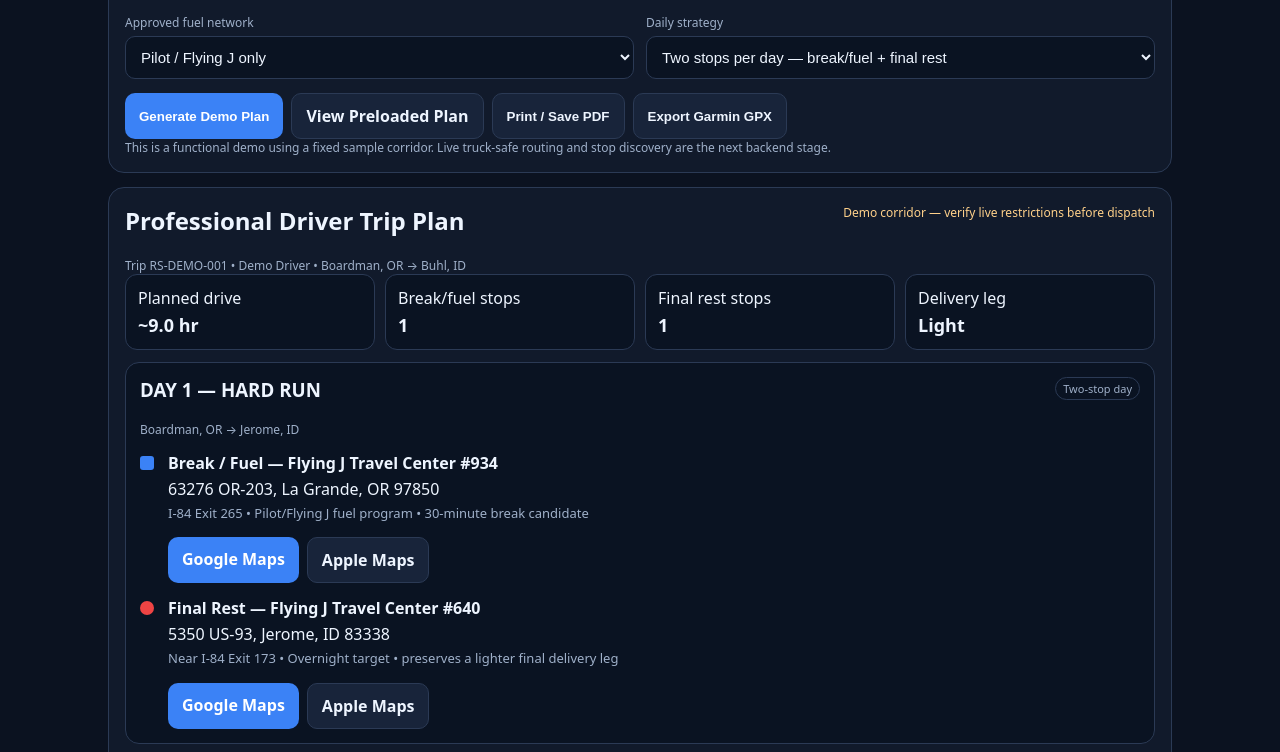
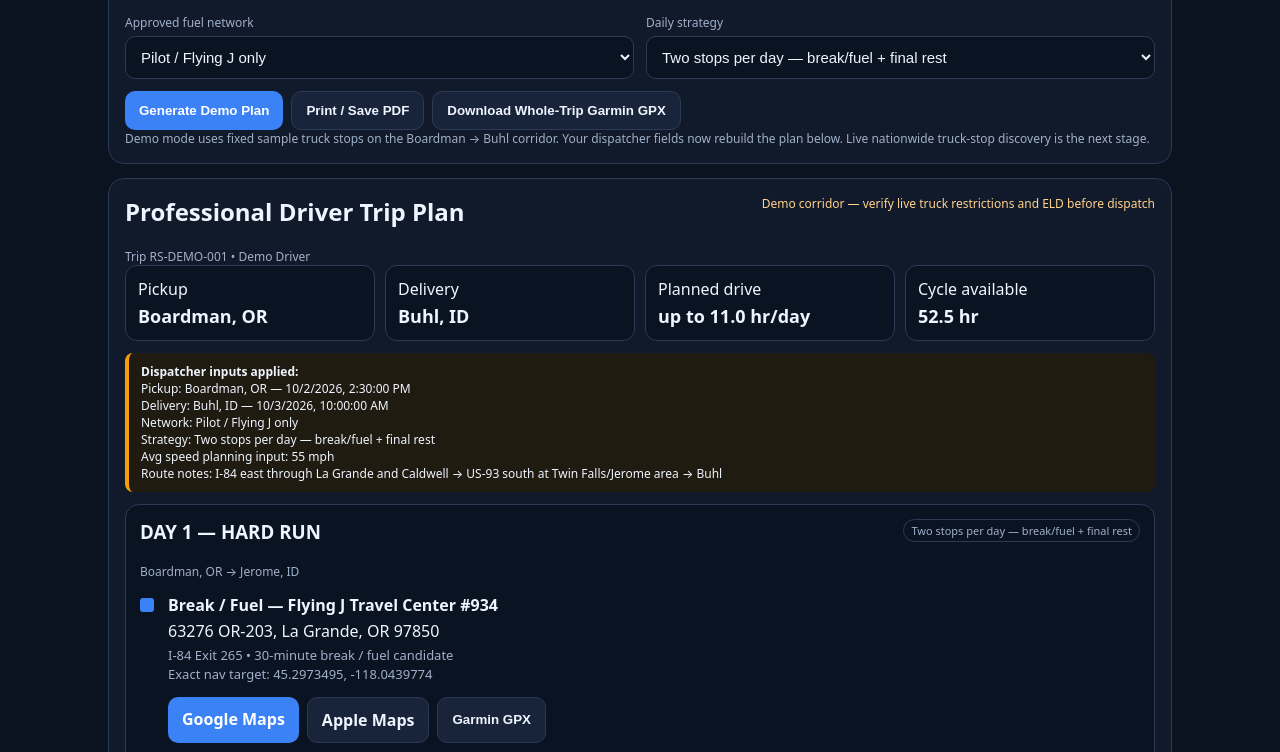
Before and after one commit to Blazer208/stackblitz-starters-yvgxgkkv, a website: page index.html in a window 1280 px wide. Shown: the part 591-1343 px from the top of the page. Drawn offline with Linux system fonts and the light colour scheme.

Commit message:
Fix dispatcher generation and add Google Apple QR plus Garmin GPX links

```diff
--- a/index.html
+++ b/index.html
@@ -11,20 +11,23 @@
 h1,h2,h3{margin-top:0}.sub,.muted{color:var(--muted)}.card{background:var(--panel);border:1px solid var(--line);border-radius:16px;padding:16px;margin:14px 0}
 .grid{display:grid;grid-template-columns:repeat(2,minmax(0,1fr));gap:12px}.grid3{display:grid;grid-template-columns:repeat(3,minmax(0,1fr));gap:12px}
 label{display:block;font-size:12px;color:var(--muted);margin:0 0 5px}input,textarea,select{width:100%;padding:11px;border-radius:10px;border:1px solid var(--line);background:#0a1322;color:var(--text);font-size:15px}textarea{min-height:76px;resize:vertical}
-.actions{display:flex;gap:8px;flex-wrap:wrap;margin-top:14px}.btn{display:inline-block;border:0;border-radius:10px;padding:11px 14px;font-weight:800;text-decoration:none;cursor:pointer}.primary{background:var(--blue);color:#fff}.secondary{background:#18243a;color:var(--text);border:1px solid var(--line)}.good{background:var(--green);color:#06130a}
+.actions{display:flex;gap:8px;flex-wrap:wrap;margin-top:12px}.btn{display:inline-block;border:0;border-radius:10px;padding:11px 14px;font-weight:800;text-decoration:none;cursor:pointer}.primary{background:var(--blue);color:#fff}.secondary{background:#18243a;color:var(--text);border:1px solid var(--line)}.good{background:var(--green);color:#06130a}
 .pills{display:flex;gap:8px;flex-wrap:wrap}.pill{padding:6px 9px;border:1px solid var(--line);border-radius:999px;font-size:12px;color:#b9f6ca}
 .summary{display:grid;grid-template-columns:repeat(4,1fr);gap:10px}.metric{background:#0a1322;border:1px solid var(--line);border-radius:12px;padding:12px}.metric b{display:block;font-size:18px;margin-top:4px}
-.day{border:1px solid var(--line);border-radius:14px;padding:14px;margin:12px 0;background:#0a1322}.dayhead{display:flex;justify-content:space-between;gap:10px;align-items:start;flex-wrap:wrap}.stop{position:relative;margin:14px 0 0;padding:0 0 0 28px}.dot{position:absolute;left:0;top:4px;width:14px;height:14px;border-radius:3px;background:var(--blue)}.rest .dot{background:var(--red);border-radius:50%}.delivery .dot{background:var(--green)}
+.day{border:1px solid var(--line);border-radius:14px;padding:14px;margin:12px 0;background:#0a1322}.dayhead{display:flex;justify-content:space-between;gap:10px;align-items:start;flex-wrap:wrap}
+.stop{position:relative;margin:14px 0 0;padding:0 0 0 28px}.dot{position:absolute;left:0;top:4px;width:14px;height:14px;border-radius:3px;background:var(--blue)}.rest .dot{background:var(--red);border-radius:50%}.delivery .dot{background:var(--green)}
 .badge{display:inline-block;margin-left:6px;padding:3px 7px;border-radius:999px;border:1px solid var(--line);font-size:11px;color:var(--muted)}.addr{margin:4px 0}.meta{font-size:13px;color:var(--muted);line-height:1.5}.warn{color:#ffd18a}.small{font-size:12px}
+.qrrow{display:flex;gap:14px;flex-wrap:wrap;margin-top:12px}.qr{background:#fff;border-radius:10px;padding:8px;width:148px;text-align:center;color:#111}.qr img{width:132px;height:132px;display:block}.qr b{font-size:12px;display:block;margin-top:6px}.navblock{margin-top:10px}
+.notice{border-left:4px solid var(--amber);padding:10px 12px;background:#201b10;border-radius:8px;margin-top:12px}
 @media(max-width:760px){.grid,.grid3,.summary{grid-template-columns:1fr}.wrap{padding:12px}}
-@media print{body{background:white;color:black}.wrap{max-width:none}.no-print,.form-card{display:none!important}.card,.day,.metric{background:white;color:black;border-color:#bbb}.muted,.meta,.sub,label{color:#444}.btn{display:none}}
+@media print{body{background:white;color:black}.wrap{max-width:none}.no-print,.form-card{display:none!important}.card,.day,.metric{background:white;color:black;border-color:#bbb}.muted,.meta,.sub,label{color:#444}.btn,.qrrow{display:none}}
 </style>
 </head>
 <body>
 <div class="wrap">
   <div class="hero">
     <div class="brand"><div class="logo">RS</div><div><h1>Route Stride</h1><div class="sub">Dispatcher trip-planning demo</div></div></div>
-    <div class="pills no-print"><span class="pill">✓ Two-stop day</span><span class="pill">✓ HOS inputs</span><span class="pill">✓ Truck-stop addresses</span><span class="pill">✓ Garmin GPX</span></div>
+    <div class="pills no-print"><span class="pill">✓ Two-stop day</span><span class="pill">✓ HOS inputs</span><span class="pill">✓ Google + Apple QR</span><span class="pill">✓ Garmin GPX</span></div>
   </div>
 
   <div class="card form-card">
@@ -49,60 +52,117 @@ label{display:block;font-size:12px;color:var(--muted);margin:0 0 5px}input,texta
     </div>
     <div class="actions">
       <button class="btn primary" type="button" onclick="buildPlan()">Generate Demo Plan</button>
-      <a class="btn secondary" href="#plan">View Preloaded Plan</a>
       <button class="btn secondary" type="button" onclick="window.print()">Print / Save PDF</button>
-      <button class="btn secondary" type="button" onclick="downloadGPX()">Export Garmin GPX</button>
+      <button class="btn secondary" type="button" onclick="downloadWholeTripGPX()">Download Whole-Trip Garmin GPX</button>
     </div>
-    <div class="small muted">This is a functional demo using a fixed sample corridor. Live truck-safe routing and stop discovery are the next backend stage.</div>
+    <div class="small muted">Demo mode uses fixed sample truck stops on the Boardman → Buhl corridor. Your dispatcher fields now rebuild the plan below. Live nationwide truck-stop discovery is the next stage.</div>
   </div>
 
   <div class="card" id="plan">
-    <div class="dayhead"><div><h2>Professional Driver Trip Plan</h2><div id="planMeta" class="muted small">Trip RS-DEMO-001 • Demo Driver • Boardman, OR → Buhl, ID</div></div><div class="small warn">Demo corridor — verify live restrictions before dispatch</div></div>
-    <div class="summary">
-      <div class="metric">Planned drive<b id="mDrive">~9.0 hr</b></div>
-      <div class="metric">Break/fuel stops<b>1</b></div>
-      <div class="metric">Final rest stops<b>1</b></div>
-      <div class="metric">Delivery leg<b>Light</b></div>
-    </div>
-    <div id="days">
-      <div class="day">
-        <div class="dayhead"><div><h3>DAY 1 — HARD RUN</h3><div class="muted small">Boardman, OR → Jerome, ID</div></div><div class="badge">Two-stop day</div></div>
-        <div class="stop"><div class="dot"></div><b>Break / Fuel — Flying J Travel Center #934</b><div class="addr">63276 OR-203, La Grande, OR 97850</div><div class="meta">I-84 Exit 265 • Pilot/Flying J fuel program • 30-minute break candidate</div><div class="actions no-print"><a class="btn primary" target="_blank" href="https://www.google.com/maps/dir/?api=1&destination=45.2973495,-118.0439774">Google Maps</a><a class="btn secondary" target="_blank" href="https://maps.apple.com/?daddr=45.2973495,-118.0439774&dirflg=d">Apple Maps</a></div></div>
-        <div class="stop rest"><div class="dot"></div><b>Final Rest — Flying J Travel Center #640</b><div class="addr">5350 US-93, Jerome, ID 83338</div><div class="meta">Near I-84 Exit 173 • Overnight target • preserves a lighter final delivery leg</div><div class="actions no-print"><a class="btn primary" target="_blank" href="https://www.google.com/maps/dir/?api=1&destination=42.649501,-114.4428292">Google Maps</a><a class="btn secondary" target="_blank" href="https://maps.apple.com/?daddr=42.649501,-114.4428292&dirflg=d">Apple Maps</a></div></div>
-      </div>
-      <div class="day">
-        <div class="dayhead"><div><h3>DAY 2 — DELIVERY</h3><div class="muted small">Jerome, ID → Buhl, ID</div></div><div class="badge">Light final day</div></div>
-        <div class="stop delivery"><div class="dot"></div><b>Delivery — Buhl, ID</b><div class="addr" id="deliveryLabel">Buhl, ID</div><div class="meta">Short final leg. Resolve the exact receiver dock address before live dispatch.</div></div>
-      </div>
-    </div>
+    <div id="generated"></div>
   </div>
 </div>
 
 <script>
-const demoStops=[
- {name:"Flying J Travel Center #934",address:"63276 OR-203, La Grande, OR 97850",lat:45.2973495,lng:-118.0439774},
- {name:"Flying J Travel Center #640",address:"5350 US-93, Jerome, ID 83338",lat:42.649501,lng:-114.4428292}
+const fixedStops=[
+ {kind:"break",label:"Break / Fuel",name:"Flying J Travel Center #934",address:"63276 OR-203, La Grande, OR 97850",lat:45.2973495,lng:-118.0439774,note:"I-84 Exit 265 • 30-minute break / fuel candidate"},
+ {kind:"rest",label:"Final Rest",name:"Flying J Travel Center #640",address:"5350 US-93, Jerome, ID 83338",lat:42.649501,lng:-114.4428292,note:"Near I-84 Exit 173 • overnight target"}
 ];
+
 function val(id){return document.getElementById(id).value.trim()}
+function esc(s){return String(s).replace(/[&<>"']/g,m=>({"&":"&amp;","<":"&lt;",">":"&gt;",'"':"&quot;","'":"&#039;"}[m]))}
+function googleUrl(s){
+ if(s.lat!=null) return `https://www.google.com/maps/dir/?api=1&destination=${s.lat},${s.lng}`;
+ return `https://www.google.com/maps/dir/?api=1&destination=${encodeURIComponent(s.address)}`;
+}
+function appleUrl(s){
+ if(s.lat!=null) return `https://maps.apple.com/?daddr=${s.lat},${s.lng}&dirflg=d`;
+ return `https://maps.apple.com/?daddr=${encodeURIComponent(s.address)}&dirflg=d`;
+}
+function qrUrl(url){return `https://api.qrserver.com/v1/create-qr-code/?size=180x180&data=${encodeURIComponent(url)}`}
+function fmtDateTime(v){if(!v)return "Not entered";const d=new Date(v);return isNaN(d)?v:d.toLocaleString()}
+function stopHtml(s){
+ const gu=googleUrl(s), au=appleUrl(s);
+ return `<div class="stop ${s.kind}">
+  <div class="dot"></div>
+  <b>${esc(s.label)} — ${esc(s.name)}</b>
+  <div class="addr">${esc(s.address)}</div>
+  <div class="meta">${esc(s.note)}${s.lat!=null?`<br>Exact nav target: ${s.lat.toFixed(7)}, ${s.lng.toFixed(7)}`:""}</div>
+  <div class="actions no-print">
+    <a class="btn primary" target="_blank" rel="noopener" href="${gu}">Google Maps</a>
+    <a class="btn secondary" target="_blank" rel="noopener" href="${au}">Apple Maps</a>
+    <button class="btn secondary" type="button" onclick='downloadStopGPX(${JSON.stringify(s.name)},${JSON.stringify(s.address)},${s.lat==null?"null":s.lat},${s.lng==null?"null":s.lng})'>Garmin GPX</button>
+  </div>
+  <div class="qrrow no-print">
+    <div class="qr"><img src="${qrUrl(gu)}" alt="Google Maps QR"><b>Google Maps QR</b></div>
+    <div class="qr"><img src="${qrUrl(au)}" alt="Apple Maps QR"><b>Apple Maps QR</b></div>
+  </div>
+ </div>`;
+}
 function buildPlan(){
- const pickup=val("pickup")||"Pickup";
- const delivery=val("delivery")||"Delivery";
+ const pickup=val("pickup")||"Pickup not entered";
+ const delivery=val("delivery")||"Delivery not entered";
  const trip=val("trip")||"Unassigned";
- const driver=val("driver")||"Driver";
+ const driver=val("driver")||"Driver not entered";
+ const pickupTime=val("pickupTime");
+ const deliveryTime=val("deliveryTime");
  const max=Number(val("maxHours"))||11;
  const speed=Number(val("avgSpeed"))||55;
+ const cycle=Number(val("cycle"))||0;
  const network=val("network");
- document.getElementById("planMeta").textContent=`Trip ${trip} • ${driver} • ${pickup} → ${delivery} • ${network}`;
- document.getElementById("deliveryLabel").textContent=delivery;
- document.getElementById("mDrive").textContent=`up to ${max.toFixed(1)} hr/day @ ${speed} mph`;
- document.getElementById("plan").scrollIntoView({behavior:"smooth"});
+ const strategy=val("strategy");
+ const notes=val("notes");
+ const deliveryStop={kind:"delivery",label:"Delivery",name:"Receiver",address:delivery,lat:null,lng:null,note:"Final receiver destination entered by dispatcher"};
+
+ document.getElementById("generated").innerHTML=`
+  <div class="dayhead">
+    <div><h2>Professional Driver Trip Plan</h2><div class="muted small">Trip ${esc(trip)} • ${esc(driver)}</div></div>
+    <div class="small warn">Demo corridor — verify live truck restrictions and ELD before dispatch</div>
+  </div>
+  <div class="summary">
+    <div class="metric">Pickup<b>${esc(pickup)}</b></div>
+    <div class="metric">Delivery<b>${esc(delivery)}</b></div>
+    <div class="metric">Planned drive<b>up to ${max.toFixed(1)} hr/day</b></div>
+    <div class="metric">Cycle available<b>${cycle.toFixed(1)} hr</b></div>
+  </div>
+  <div class="notice small"><b>Dispatcher inputs applied:</b><br>
+    Pickup: ${esc(pickup)} — ${esc(fmtDateTime(pickupTime))}<br>
+    Delivery: ${esc(delivery)} — ${esc(fmtDateTime(deliveryTime))}<br>
+    Network: ${esc(network)}<br>
+    Strategy: ${esc(strategy)}<br>
+    Avg speed planning input: ${speed} mph<br>
+    Route notes: ${esc(notes||"None")}
+  </div>
+  <div class="day">
+    <div class="dayhead"><div><h3>DAY 1 — HARD RUN</h3><div class="muted small">${esc(pickup)} → Jerome, ID</div></div><div class="badge">${esc(strategy)}</div></div>
+    ${fixedStops.map(stopHtml).join("")}
+  </div>
+  <div class="day">
+    <div class="dayhead"><div><h3>DAY 2 — DELIVERY</h3><div class="muted small">Jerome, ID → ${esc(delivery)}</div></div><div class="badge">Light final day</div></div>
+    ${stopHtml(deliveryStop)}
+  </div>
+  <div class="actions no-print">
+    <button class="btn good" type="button" onclick="downloadWholeTripGPX()">Download Whole-Trip Garmin GPX</button>
+    <button class="btn secondary" type="button" onclick="window.print()">Print / Save PDF</button>
+  </div>`;
+ document.getElementById("plan").scrollIntoView({behavior:"smooth",block:"start"});
 }
-function downloadGPX(){
- const pts=demoStops.map(s=>`<wpt lat="${s.lat}" lon="${s.lng}"><name>${s.name}</name><desc>${s.address}</desc></wpt>`).join("");
- const gpx=`<?xml version="1.0" encoding="UTF-8"?><gpx version="1.1" creator="Route Stride" xmlns="http://www.topografix.com/GPX/1/1">${pts}</gpx>`;
- const blob=new Blob([gpx],{type:"application/gpx+xml"});
- const a=document.createElement("a"); a.href=URL.createObjectURL(blob); a.download="Route_Stride_Demo_Stops.gpx"; a.click(); URL.revokeObjectURL(a.href);
+function gpxText(points){
+ const wpts=points.filter(p=>p.lat!=null&&p.lng!=null).map(p=>`<wpt lat="${p.lat}" lon="${p.lng}"><name>${xml(p.name)}</name><desc>${xml(p.address)}</desc></wpt>`).join("");
+ return `<?xml version="1.0" encoding="UTF-8"?><gpx version="1.1" creator="Route Stride" xmlns="http://www.topografix.com/GPX/1/1">${wpts}</gpx>`;
 }
+function xml(s){return String(s).replace(/[<>&'"]/g,c=>({"<":"&lt;",">":"&gt;","&":"&amp;","'":"&apos;",'"':"&quot;"}[c]))}
+function saveFile(text,name,type){
+ const blob=new Blob([text],{type});const url=URL.createObjectURL(blob);const a=document.createElement("a");a.href=url;a.download=name;document.body.appendChild(a);a.click();a.remove();setTimeout(()=>URL.revokeObjectURL(url),500);
+}
+function downloadStopGPX(name,address,lat,lng){
+ if(lat==null||lng==null){alert("This destination does not yet have exact GPS coordinates. Use Google or Apple Maps for the dispatcher-entered address.");return}
+ saveFile(gpxText([{name,address,lat,lng}]),"Route_Stride_"+name.replace(/[^a-z0-9]+/gi,"_")+".gpx","application/gpx+xml");
+}
+function downloadWholeTripGPX(){
+ saveFile(gpxText(fixedStops.map(s=>({name:s.name,address:s.address,lat:s.lat,lng:s.lng}))),"Route_Stride_Demo_Trip.gpx","application/gpx+xml");
+}
+buildPlan();
 </script>
 </body>
 </html>
```
